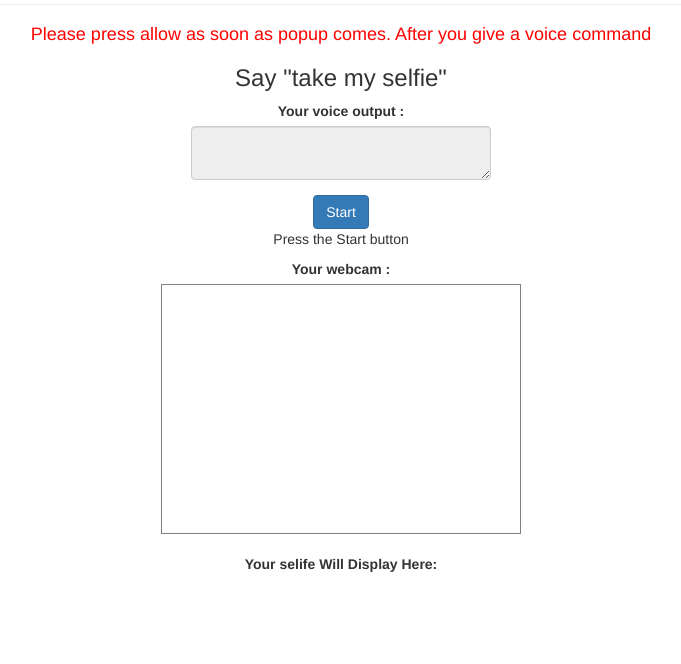
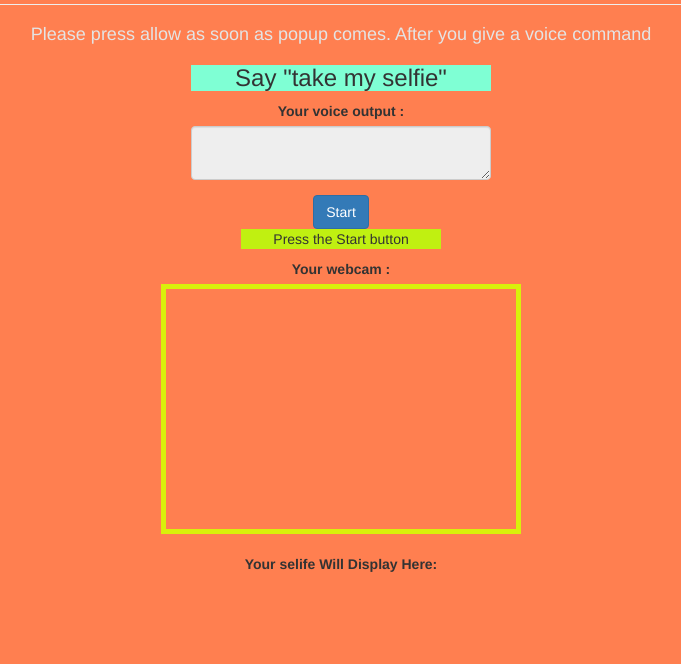
Before and after one commit to agapooja/voice-selfie, a plain HTML site: page index.html in a window 1280 px wide. Shown: the part 136-800 px from the top of the page, without its empty margins (299-980 px from the left). Drawn offline with nearby package versions, Linux system fonts and the light colour scheme; a script that the page names is missing.

Commit message:
Add files via upload

```diff
--- a/index.html
+++ b/index.html
@@ -20,16 +20,16 @@
         <img id="logo_img" src="selfie.jpeg">
         </h1>
         <hr>
-        <h4 style="color:red;">Please press allow as soon as popup comes. After you give a voice command</h4>
+        <h4 style="color:rgb(228, 228, 228);">Please press allow as soon as popup comes. After you give a voice command</h4>
 
         <div class="form-group">
-        <h3>Say "take my selfie"</h3>
+        <h3 style= "background-color: aquamarine;  width: 300px;">Say "take my selfie"</h3>
         <label>Your voice output : </label>
         <textarea class="form-control" id="textbox" readonly="true"></textarea>
         </div>
 
         <button class="btn btn-primary" onclick="start()">Start</button>
-        <p>Press the Start button</p>
+        <p style= "background-color: rgb(192, 240, 17); width: 200px;">Press the Start button</p>
 
         <label>Your webcam : </label>
         <div id="camera"></div>
--- a/style.css
+++ b/style.css
@@ -6,7 +6,7 @@
 {
     width:360px;
     height: 250px;
-    border:1px solid grey;
+    border:5px solid rgb(217, 240, 11);
 }
 #logo_img
 {
@@ -17,3 +17,6 @@
 {
     width: 300px;
 }
+body {
+    background-color: coral;
+}
```
